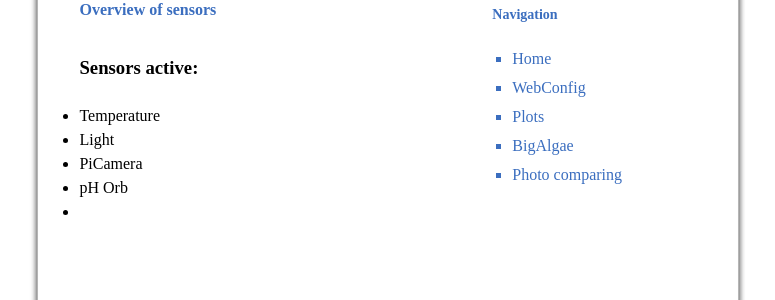
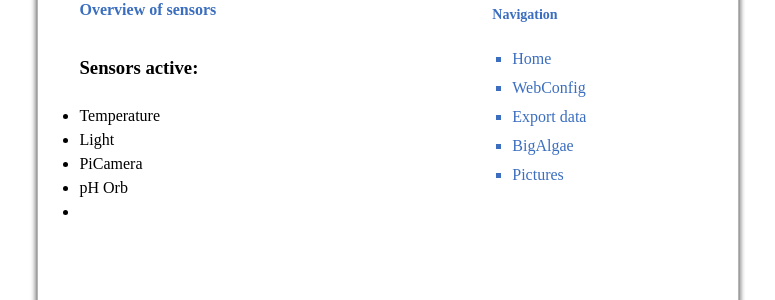
Before and after one commit to Smalltalkking/ChemPi, a PHP site: page /index.php in a window 1280 px wide. Shown: the part 199-499 px from the top of the page, without its empty margins (255-1030 px from the left). Run offline with PHP 8.4, Linux system fonts and the light colour scheme.

Commit message:
Update index.php

```diff
--- a/html/index.php
+++ b/html/index.php
@@ -90,9 +90,9 @@ include 'WebConfig.php';
 <ul>
 <li><a href="">Home</a></li>
 <li><a href="">WebConfig</a></li>
-<li><a href="">Plots</a></li>
-<li><a href="">BigAlgae</a></li>
-<li><a href="">Photo comparing</a></li>
+<li><a href="/csv/">Export data</a></li>
+<li><a href="http://bigalgae.com/about">BigAlgae</a></li>
+<li><a href="/Pictures/">Pictures</a></li>
 </ul>
 
 </div>
```
